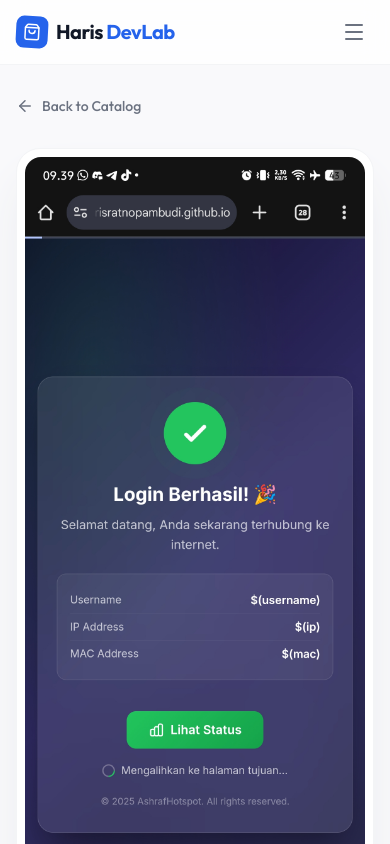
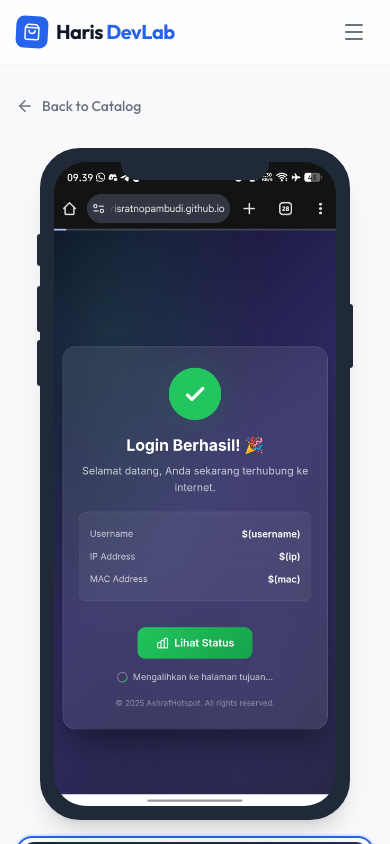
Before and after one commit to harisratnopambudi/harisratnopambudi.github.io, a React (Vite) app: page /product/1766714059553 in a window 390 px wide. Shown: the top 844 px of the page. Built offline with nearby package versions, Linux system fonts and the light colour scheme.

Commit message:
update product detail with iphone xr mockup

```diff
--- a/src/pages/ProductDetail.jsx
+++ b/src/pages/ProductDetail.jsx
@@ -91,14 +91,22 @@
                 {/* Product Image Section */}
                 <div className="w-full grid grid-cols-1 lg:grid-cols-[2fr_1fr] gap-4">
                     {/* Main Image */}
-                    <div className="h-full bg-white rounded-3xl overflow-hidden shadow-2xl shadow-gray-200 border border-gray-100 p-2">
-                        <div className="bg-gray-50 w-full h-full rounded-2xl overflow-hidden relative group">
-                            <img
-                                key={selectedImage} // Force re-render for animation if needed, or remove for smooth transition
-                                src={images[selectedImage]}
-                                alt={product.title}
-                                className="w-full h-full object-cover transition-transform duration-700 group-hover:scale-105"
-                            />
+                    {/* Main Image with iPhone XR Mockup */}
+                    <div className="flex justify-center">
+                        <div className="relative mx-auto border-gray-800 bg-gray-800 border-[14px] rounded-[2.5rem] h-[672px] w-[310px] shadow-xl">
+                            <div className="w-[148px] h-[18px] bg-gray-800 top-0 rounded-b-[1rem] left-1/2 -translate-x-1/2 absolute z-10"></div>
+                            <div className="h-[32px] w-[3px] bg-gray-800 absolute -left-[17px] top-[72px] rounded-l-lg"></div>
+                            <div className="h-[46px] w-[3px] bg-gray-800 absolute -left-[17px] top-[124px] rounded-l-lg"></div>
+                            <div className="h-[46px] w-[3px] bg-gray-800 absolute -left-[17px] top-[178px] rounded-l-lg"></div>
+                            <div className="h-[64px] w-[3px] bg-gray-800 absolute -right-[17px] top-[142px] rounded-r-lg"></div>
+                            <div className="rounded-[2rem] overflow-hidden w-full h-full bg-white relative">
+                                <img
+                                    key={selectedImage}
+                                    src={images[selectedImage]}
+                                    alt={product.title}
+                                    className="w-full h-full object-cover"
+                                />
+                            </div>
                         </div>
                     </div>
 
```
